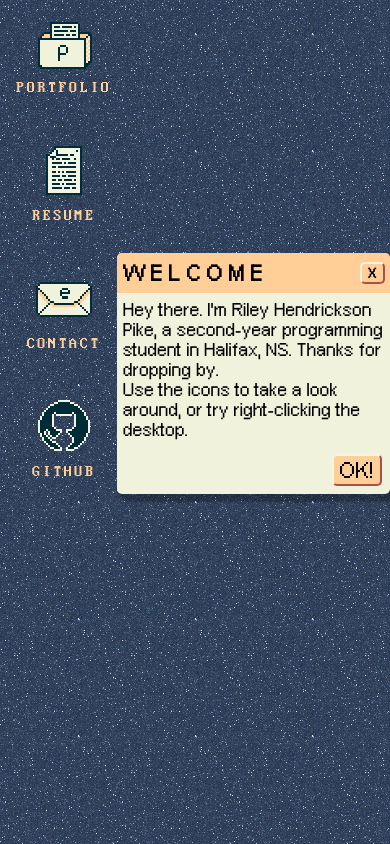
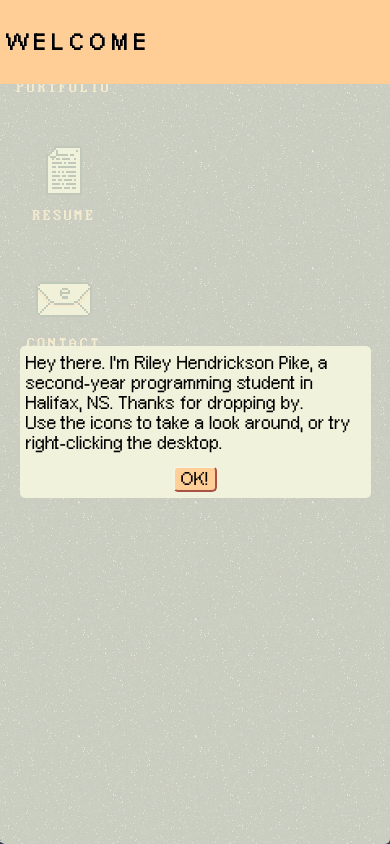
Before and after one commit to frxedlxver/ePortfolio, a website: page index.html in a window 390 px wide. Drawn offline with Linux system fonts and the light colour scheme.

Commit message:
working on mobile site

```diff
--- a/css/desktop.css
+++ b/css/desktop.css
@@ -1,3 +1,4 @@
+
 html, body {
     width: 100vw;
     height: 100vh;
--- a/css/portfolio.css
+++ b/css/portfolio.css
@@ -1,9 +1,12 @@
+#win-portfolio {
+    height: 90%;
+    width: 100%;
+}
+
 .portfolio-content{
     margin: 1em;
-    height: 100%;
     justify-content: center;
     align-items: center;
-    padding: 0;
 }
 
 .portfolio-item {
--- /dev/null
+++ b/css/windows backup.css
@@ -0,0 +1,141 @@
+#win-contact {
+  display: none;
+  position: absolute;
+  top: 20%;
+  left: 30%;
+  min-width: 40%;
+  min-height: 40%;
+}
+
+#win-portfolio {
+  display: none;
+  position: absolute;
+  top: 25%;
+  left: 35%;
+  min-width: 40%;
+  min-height: 40%;
+}
+
+#win-welcome {
+  display: flex;
+  position: absolute;
+  top: 30%;
+  left: 30%;
+}
+
+#contact-form {
+  display: grid;
+}
+
+#contact-form > input, #contact-form > textarea {
+  border: 1px solid #002C38;
+  border-radius: 2px;
+  background-color: white;
+  resize: none;
+  overflow-y: scroll;
+  overflow-x: hidden;
+}
+
+
+#submit-button {
+  background-color: transparent;
+  border: none;
+  font-size: medium;
+  cursor:pointer;
+}
+
+
+
+.window-container button {
+  background-color: #FFCF97;
+  border-radius: 5px;
+  border-top-color: #F3F4E1;
+  border-left-color: #F3F4E1;
+  border-bottom-color: #FF7868;
+  border-right-color: #FF7868;
+  min-height: fit-content;
+}
+
+.window-container button:hover {
+  background-color: #F8B5A2;
+
+}
+
+.window-container button:active {
+  animation: buttonClicked 0.1s linear 0s 1 forwards;
+}
+
+.window-container {
+  display:flex;
+  flex-direction: column;
+  align-content: center;
+  justify-content: center;
+  z-index: 10;
+  background-color: #F1F2DB;
+  border-radius: 5px;
+  box-shadow: 6px 6px 2px 2px rgba(0, 0, 0, 0.24);
+}
+
+.window-header {
+  align-items: center;
+  border-top-left-radius: 5px;
+  border-top-right-radius: 5px;
+  background: #FFCF97;
+  cursor: grab;
+  display: flex;
+  flex-flow: row 0;
+  justify-content: left;
+  position:relative;
+}
+
+
+.window-body *, .window-header * {
+  margin: 0.5em;
+}
+
+.window-body {
+  display: flex;
+  flex-direction: column;
+  justify-content: left;
+  align-items: top;
+  min-height: max-content;
+}
+
+.btn-win-close {
+  font-size: x-small;
+  font-weight: bold;
+  height: 2em;
+  margin-left: auto;
+  z-index: 2;
+  cursor: pointer;
+}
+
+.btn-dialog {
+  font-weight: normal;
+  font-size: medium;
+  cursor: pointer;
+  display: flex;
+  justify-content: center;
+  align-items: center;
+  min-width: 10%;
+  margin-left: auto;
+}
+
+.selected-window {
+  z-index: 100;
+}
+
+.background-window {
+  opacity: 0.9;
+  z-index: 2;
+}
+
+@keyframes buttonClicked {
+  100% {
+    background-color: #FF7868;
+    border-top-color: #F8B5A2;
+    border-left-color: #F8B5A2;
+    border-bottom-color: #F3F4E1;
+    border-right-color: #F3F4E1;
+  }
+}
--- a/css/windows.css
+++ b/css/windows.css
@@ -1,3 +1,130 @@
+/* ------------------ MOBILE ------------------ */
+@media screen and (max-width: 768px) {
+
+  #contact-form {
+    display: grid;
+  }
+
+  #contact-form > input, #contact-form > textarea {
+    border: 1px solid #002C38;
+    border-radius: 2px;
+    background-color: white;
+    resize: none;
+    overflow-y: scroll;
+    overflow-x: hidden;
+  }
+
+
+  #submit-button {
+    background-color: transparent;
+    border: none;
+    font-size: medium;
+    cursor:pointer;
+  }
+
+
+  .window-container button {
+    background-color: #FFCF97;
+    border-radius: 5px;
+    border-top-color: #F3F4E1;
+    border-left-color: #F3F4E1;
+    border-bottom-color: #FF7868;
+    border-right-color: #FF7868;
+    min-height: fit-content;
+  }
+
+  .window-container button:hover {
+    background-color: #F8B5A2;
+
+  }
+
+  .window-container button:active {
+    animation: buttonClicked 0.1s linear 0s 1 forwards;
+  }
+
+  .window-container {
+    display:flex;
+    flex-direction: column;
+
+    position: absolute;
+    bottom: 0px;
+    left: 0px;
+
+    min-height: 100%;
+    overflow:scroll;
+
+    align-content: center;
+    justify-content: center;
+
+    background-color: #f1f2dbcb;
+    border-radius: 5px;
+  }
+
+  .window-header {
+    align-items: center;
+
+    display: flex;
+    flex-flow: row 0;
+    justify-content: left;
+    position:fixed;
+    top:0px;
+    width: 100%;
+    height: 10%;
+
+    background-color: #ffce97;
+  }
+
+
+  .window-body *, .window-header * {
+    margin: 0.5em;
+  }
+
+  .window-body {
+    display: flex;
+    flex-direction: column;
+    justify-content: left;
+    align-items: center;
+    overflow: scroll;
+
+    background-color: #f1f2db;
+    border-radius: 5px;
+    margin:5%;
+  }
+
+  .btn-win-close {
+    font-size: large;
+    font-weight: bold;
+    size:fit-content;
+    width: 10%;
+    z-index: 2;
+    margin-left: auto;
+  }
+
+  .btn-dialog {
+    font-weight: normal;
+    font-size: medium;
+    cursor: pointer;
+    display: flex;
+    justify-content: center;
+    align-items: center;
+    width: 100%;
+    margin: 10%;
+  }
+
+  @keyframes buttonClicked {
+    100% {
+      background-color: #FF7868;
+      border-top-color: #F8B5A2;
+      border-left-color: #F8B5A2;
+      border-bottom-color: #F3F4E1;
+      border-right-color: #F3F4E1;
+    }
+  }
+}
+
+/* ------------------ DESKTOP ------------------ */
+
+@media screen and (min-width: 768px) {
   #win-contact {
     display: none;
     position: absolute;
@@ -140,8 +267,4 @@
     }
   }
 
-@keyframes windowHeaderGrab {
-  100% {
-    background-color: #FF7868;
 }
-}
--- a/index.html
+++ b/index.html
@@ -13,10 +13,13 @@
         <link href="./css/fonts.css" rel="stylesheet">
 </head>
 
+
 <body onload="displayWelcome()" oncontextmenu="return false">
 
         <div id="desktop">
 
+
+                <!-- CONTEXT MENU ----------------------------------------------------------->
                 <ul class="context-menu" id="desktop-menu">
                         <li><div>set theme</div>
                                 <ul>
@@ -31,24 +34,28 @@
 
 
 
+
+
                 <!-- ICONS  ----------------------------------------------------------->
                 <nav>
                         <button class="icon" id="btn-portfolio">
                                 <img class="img-icon" src="./img/icon-port.png">
                                 <figcaption class="icon-caption"> PORTFOLIO </figcaption>
                         </button>
+
                         <a class="icon" id="btn-resume" href="./docs/resume_Riley_HP.pdf">
                                 <img class="img-icon" src="./img/icon-resume.png">
                                 <figcaption class="icon-caption"> RESUME </figcaption>
                         </a>
+
                         <button class="icon" id="btn-contact">
                                 <img class="img-icon" src="./img/icon-contact.png">
                                 <figcaption class="icon-caption"> CONTACT </figcaption>
                         </button>
+
                         <a class ="icon" id="git-link" href="https://github.com/frxedlxver">
                                 <img class="img-icon" src="./img/icon-git.png">
                                 <figcaption class="icon-caption"> GITHUB </figcaption>
-
                         </a>
                 </nav>
 
@@ -56,23 +63,22 @@
 
                 <!-- WINDOWS ---------------------------------------------------------->
 
-                <!-- WELCOME MESSAGE -->
+                <!-- welcome -->
                 <div id="win-welcome" class="window-container draggable-item">
 
                         <div class="window-header">
                                 <h4>W E L C O M E</h4>
-                                <button class="btn-win-close"> X </button>
                         </div>
 
                         <div class="window-body">
                                 <p> Hey there. I'm Riley Hendrickson Pike, a second-year programming student in Halifax, NS. Thanks for dropping by.
                                 <br> Use the icons to take a look around, or try right-clicking the desktop. </p>
-                                <button class="btn-dialog btn-win-close"> OK! </button>
+                                <button id="btn-ok"> OK! </button>
                         </div>
 
                 </div>
 
-                <!-- PORTFOLIO WINDOW -->
+                <!-- portfolio -->
                 <div id="win-portfolio" class="window-container">
 
                         <div class="window-header">
@@ -127,7 +133,7 @@
 
                 </div>
 
-                <!-- CONTACT WINDOW -->
+                <!-- contact -->
                 <div id="win-contact" class="window-container">
 
                         <div class="window-header">
@@ -146,12 +152,12 @@
 
                 </div>
         </div> <!--end desktop div-->
-        <!-- SCRIPTS ---------------------------------------------------------->
+
         <script src="jquery-ui/jquery-ui.js"></script>
         <script src="jquery-ui/jquery-3.6.1.min.js"></script>
         <script src="jquery-ui/jquery-ui.min.js"></script>
-
         <script src="js/windows.js"></script>
         <script src="js/menu.js"></script>
 </body>
+
 </html>
--- a/js/windows.js
+++ b/js/windows.js
@@ -1,32 +1,42 @@
+
+var mobile = window.matchMedia("(max-width: 768px)")
+
 function resetWindows() {
+    if (mobile.matches) {
+        $(".window-container").hide();
+    } else {
         $(".window-container").removeClass("selected-window")
         $(".window-container").addClass("background-window")
     }
+}
 
+
+if (!mobile.matches) {
     $(".window-container").draggable({
         handle: ".window-header",
         containment: "#desktop",
         scroll: false
     });
+}
 
 $("#btn-contact").click(function() {
+    resetWindows();
     $("#win-contact").show()
-    resetWindows();
     $("#win-contact").removeClass("background-window")
     $("#win-contact").addClass("selected-window")
 })
 
 
 $("#btn-portfolio").click(function() {
+    resetWindows();
     $("#win-portfolio").show()
-    resetWindows();
     $("#win-portfolio").removeClass("background-window")
     $("#win-portfolio").addClass("selected-window")
 })
 
 function displayWelcome() {
+    resetWindows();
     $("#win-welcome").show()
-  resetWindows();
     $("#win-welcome").removeClass("background-window")
     $("#win-welcome").addClass("selected-window")
 };
@@ -35,8 +45,14 @@ $(".btn-win-close").click(function() {
     $(this).parent().parent().hide()
 })
 
+$("#btn-ok").click(function() {
+    $(this).parent().parent().hide()
+})
+
 $(".window-container").mousedown(function(){
+    if(!mobile.matches) {
         resetWindows()
         $(this).removeClass("background-window")
         $(this).addClass("selected-window")
+    }
 })
```
Lines whose indentation alone changed are shown as unchanged.
